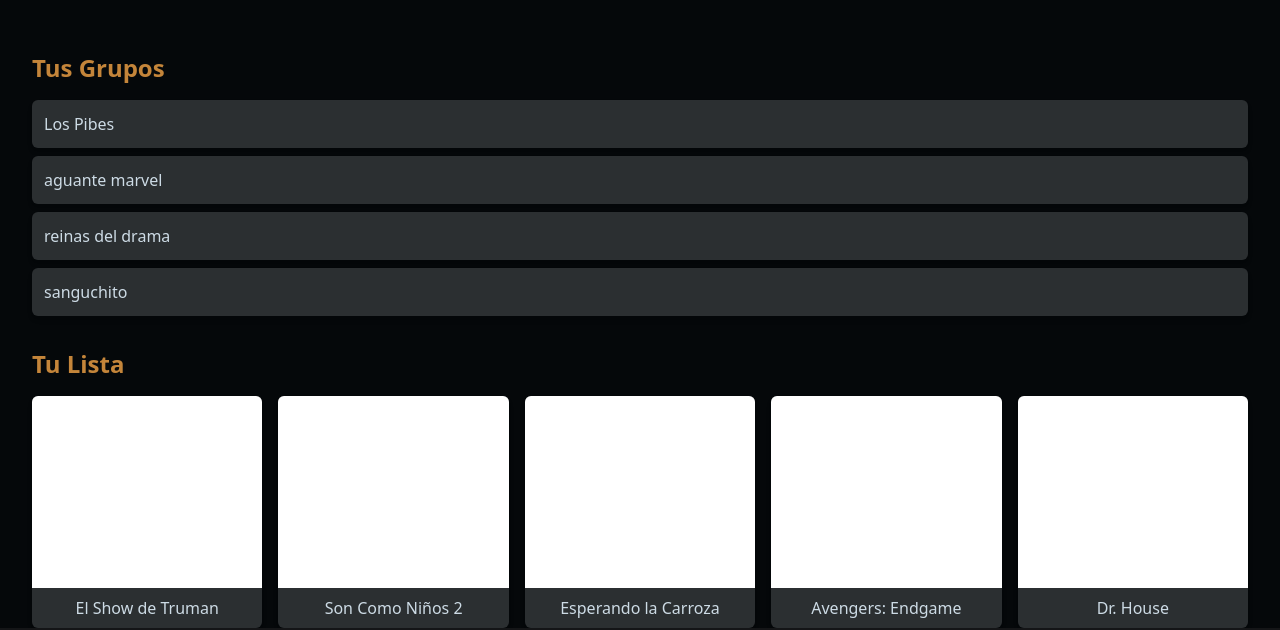
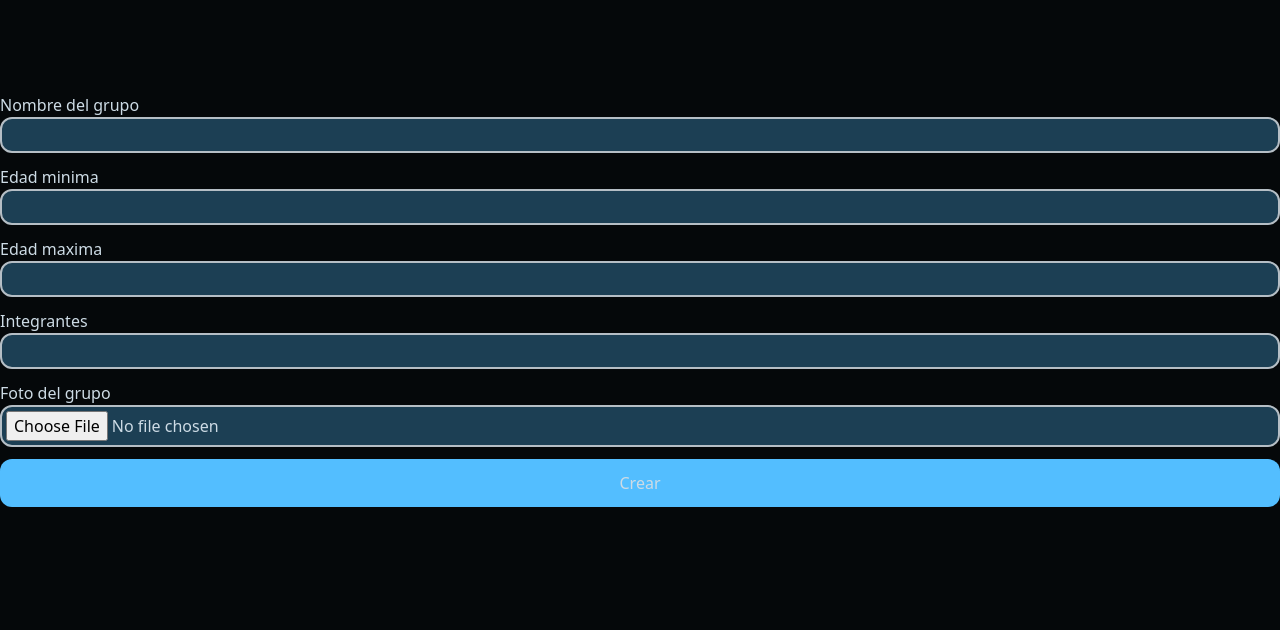
Before and after one commit to TiagoGonM/CapyCouch, a React (Vite) app in the folder frontend/: page /home in a window 1280 px wide. Shown: the part 732-1362 px from the top of the page. Built offline with nearby package versions, Linux system fonts and the light colour scheme.

Commit message:
Group form and interface

```diff
--- /dev/null
+++ b/frontend/src/components/GroupForm.tsx
@@ -0,0 +1,69 @@
+import React from "react";
+
+import { FieldValues, useForm } from "react-hook-form";
+import { Group } from "../interfaces/interfaces";
+import { Button } from "./ui";
+
+export const GroupForm = () => {
+    const {
+        register,
+        handleSubmit,
+        // formState: { errors },
+    } = useForm();
+
+    const onSubmit = handleSubmit(async (data: FieldValues) => {
+        console.log("sent");
+        const res = await fetch("https://shiny-palm-tree-94j47gq9v4pcxwvx-3000.app.github.dev/api/groups", {
+          method: "POST",
+          headers: {
+            "Content-Type": "application/json",
+          },
+          body: JSON.stringify(data),
+        });
+
+        const group = await res.json() as Group;
+        console.log(group);
+      });
+
+    return (
+        <div className="flex items-center justify-center h-[calc(100vh-7rem)]">
+            <form onSubmit={onSubmit}>
+                <label htmlFor="name">Nombre del grupo</label>
+                <input
+                    type="text"
+                    className="border-primary border-2 bg-secondary text-foreground bg-opacity-30 rounded-xl w-full p-1 mb-3"
+                    {...register("name", { required: true })}
+                />
+
+                <label htmlFor="minAge">Edad minima</label>
+                <input
+                    type="number"
+                    className="border-primary border-2 bg-secondary text-foreground bg-opacity-30 rounded-xl w-full p-1 mb-3"
+                    {...register("minAge", { required: true })}
+                />
+                <label htmlFor="maxAge">Edad maxima</label>
+                <input
+                    type="number"
+                    className="border-primary border-2 bg-secondary text-foreground bg-opacity-30 rounded-xl w-full p-1 mb-3"
+                    {...register("maxAge", { required: true })}
+                />
+
+                <label htmlFor="users">Integrantes</label>
+                <input
+                    type="text"
+                    className="border-primary border-2 bg-secondary text-foreground bg-opacity-30 rounded-xl w-full p-1 mb-3"
+                    {...register("users", { required: true })}
+                />
+
+                <label htmlFor="image">Foto del grupo</label>
+                <input
+                    type="file"
+                    className="border-primary border-2 bg-secondary text-foreground bg-opacity-30 rounded-xl w-full p-1 mb-3"
+                    {...register("image", { required: false,  })}
+                />
+
+                <Button value="Crear"/>
+            </form>
+        </div>
+    )
+}
--- a/frontend/src/pages/HomePage.tsx
+++ b/frontend/src/pages/HomePage.tsx
@@ -1,6 +1,7 @@
 import React, { useState } from 'react'
 import SuggestionForm from '../components/SuggestionForm';
 import { Media } from '../../../backend/src/interfaces/interfaces';
+import { GroupForm } from '../components/GroupForm';
 
 interface Movie {
   title: string
@@ -48,6 +49,10 @@ export default function HomePage() {
           <SuggestionForm />
         </section>
 
+        <section>
+          <GroupForm />
+        </section>
+
         <main className="pt-24 px-4 md:px-8">
           <section className="mb-8">
             <h2 className="text-2xl font-bold mb-4 text-[#c4853a]">
```
Also changed, not shown: frontend/src/interfaces/interfaces.ts (+8 -0 lines).
